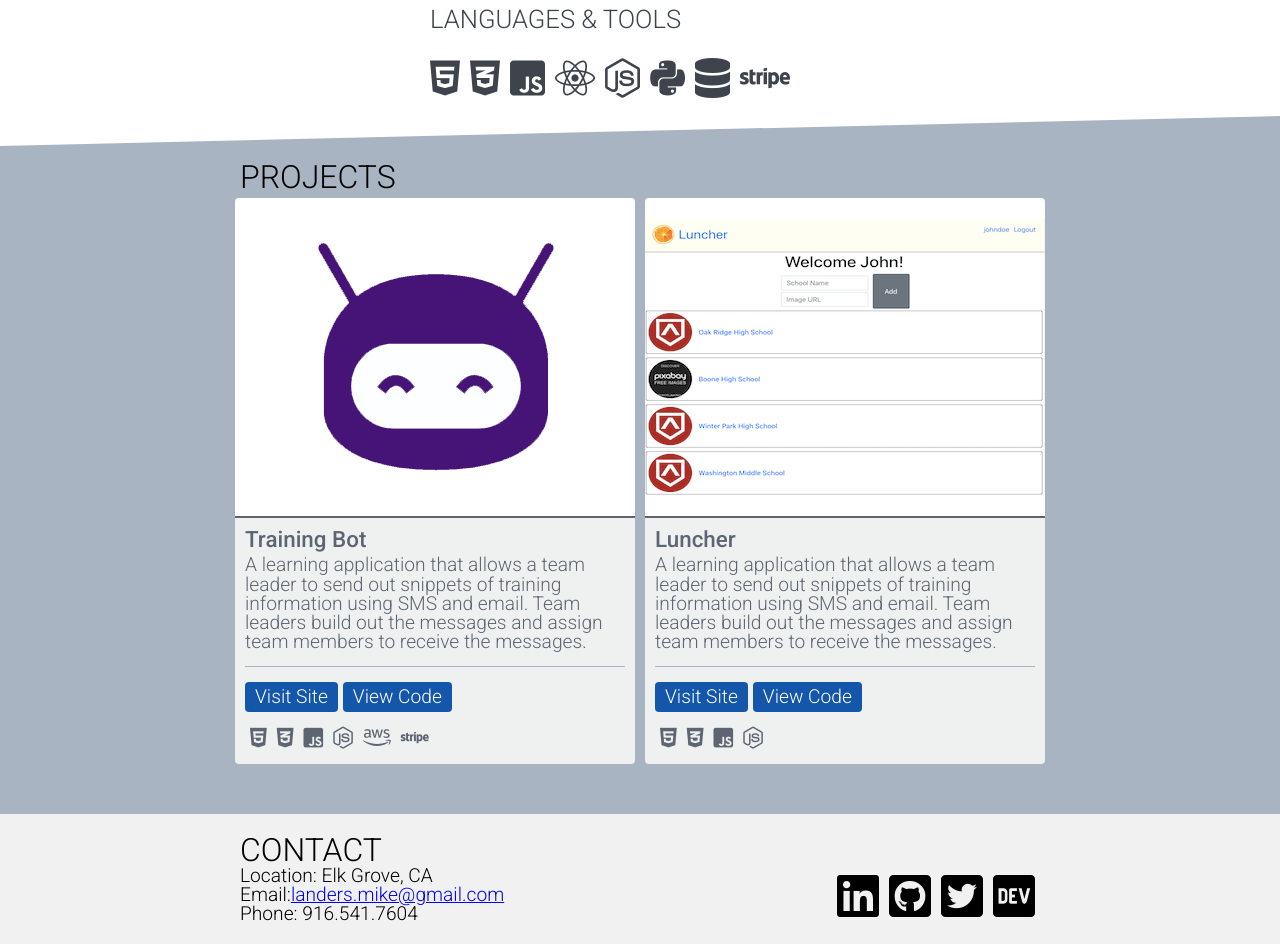
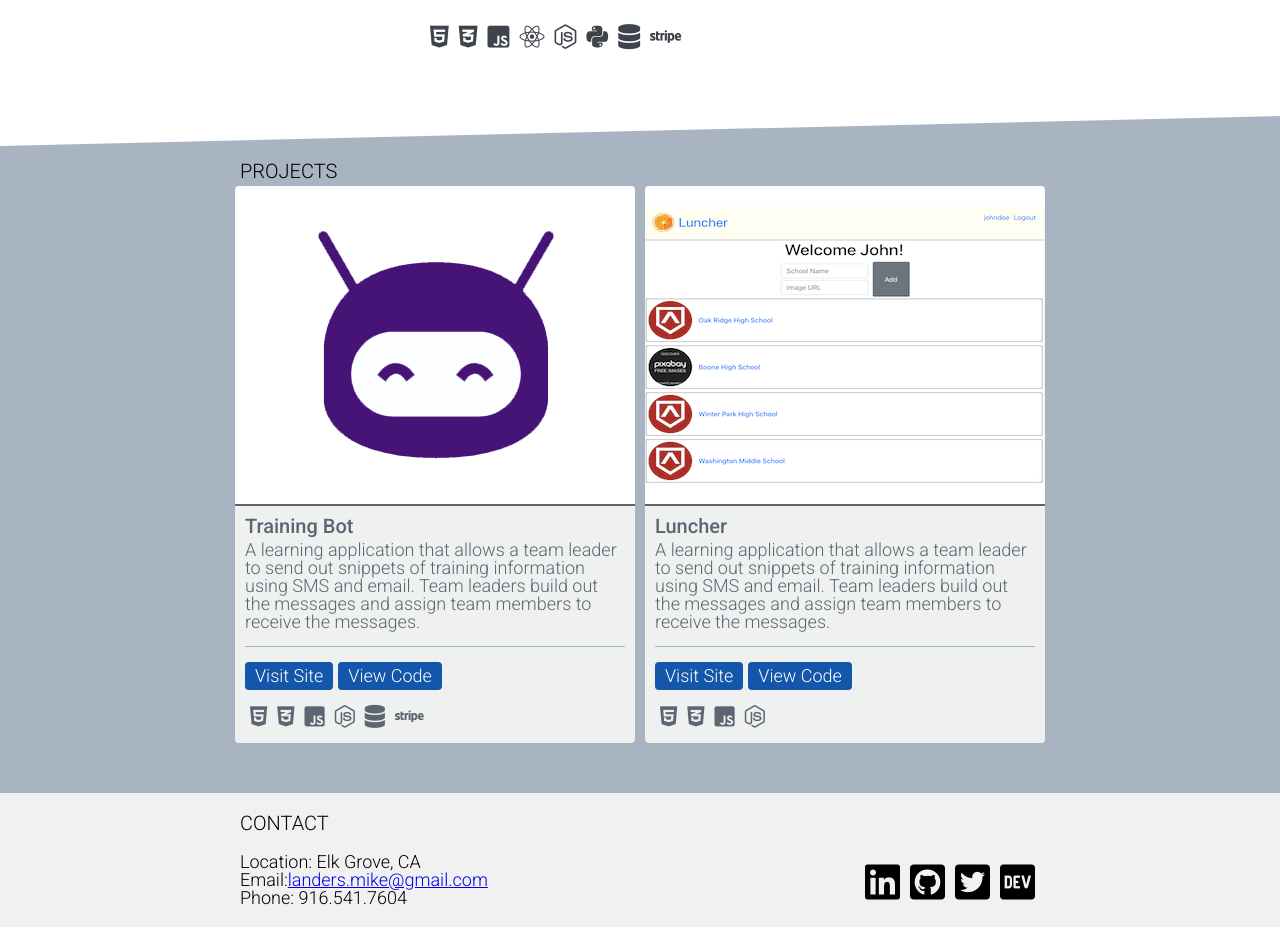
Before and after one commit to mlanders/Portfolio, a React (Create React App) app: page / in a window 1280 px wide. Shown: the part 784-1728 px from the top of the page. Built offline with nearby package versions, Linux system fonts and the light colour scheme.

Commit message:
adjusted font sizes

```diff
--- a/public/index.html
+++ b/public/index.html
@@ -40,6 +40,11 @@
 			src="https://unpkg.com/react-dom@16/umd/react-dom.development.js"
 			crossorigin
 		></script>
+		<style>
+			html {
+				font-size: 62.5%;
+			}
+		</style>
 	</head>
 
 	<body>
--- a/src/components/About.js
+++ b/src/components/About.js
@@ -1,144 +1,105 @@
-import React from 'react';
-import styled from 'styled-components';
-import ReactTooltip from 'react-tooltip';
-import headshot from '../img/headshot.png';
+import React from "react";
+import styled from "styled-components";
+import ReactTooltip from "react-tooltip";
+import headshot from "../img/headshot.png";
 const fab = {
-    marginRight: '10px',
-    fontSize: '2.5rem'
+	marginRight: "10px",
+	fontSize: "2.5rem"
 };
 function About() {
 	return (
 		<Wrapper>
 			<Container>
 				<div>
-                    <Headshot alt="Michael Landers" src={headshot} />
+					<Headshot alt='Michael Landers' src={headshot} />
 				</div>
 				<div>
 					<Info>
-                        <h5>
+						<h4>
 							<em>ABOUT ME</em>
-                        </h5>
+						</h4>
 						<br />
 						<p>
-                            Developer with a passion for education and crafting
-                            friendly interfaces. My specialties are Javascript,
-                            React, Redux,and Express.
+							Developer with a passion for education and crafting friendly
+							interfaces. My specialties are Javascript, React, Redux,and
+							Express.
 						</p>
 						<p>
-                            After ten years in the customer support industry,
-                            I've developed strong problem-solving and
-                            communication skills. I look forward to combining
-                            those skills to help build visually exciting
-                            projects.
-                        </p>{' '}
+							After ten years in the customer support industry, I've developed
+							strong problem-solving and communication skills. I look forward to
+							combining those skills to help build visually exciting projects.
+						</p>{" "}
 					</Info>
 					<Skills>
-                        <h5>
+						<h4>
 							<em>LANGUAGES & TOOLS</em>
-                        </h5>
+						</h4>
 						<br />
+						<i style={fab} className=' fab fa-html5' data-tip data-for='html' />
 						<i
 							style={fab}
-                            className=" fab fa-html5"
+							className='fab fa-css3-alt '
 							data-tip
-                            data-for="html"
+							data-for='css'
 						/>
 						<i
 							style={fab}
-                            className="fab fa-css3-alt "
+							className='fab fa-js-square '
 							data-tip
-                            data-for="css"
+							data-for='js'
 						/>
 						<i
 							style={fab}
-                            className="fab fa-js-square "
+							className='fab fa-react '
 							data-tip
-                            data-for="js"
+							data-for='react'
 						/>
 						<i
 							style={fab}
-                            className="fab fa-react "
+							className='fab fa-node-js '
 							data-tip
-                            data-for="react"
+							data-for='node'
 						/>
 						<i
 							style={fab}
-                            className="fab fa-node-js "
+							className='fab fa-python '
 							data-tip
-                            data-for="node"
+							data-for='python'
 						/>
 						<i
 							style={fab}
-                            className="fab fa-python "
+							className='fas fa-database '
 							data-tip
-                            data-for="python"
+							data-for='database'
 						/>
 						<i
 							style={fab}
-                            className="fas fa-database "
+							className='fab fa-stripe '
 							data-tip
-                            data-for="database"
+							data-for='stripe'
 						/>
-                        <i
-                            style={fab}
-                            className="fab fa-stripe "
-                            data-tip
-                            data-for="stripe"
-                        />
-                        <ReactTooltip
-                            place="top"
-                            id="html"
-                            type="dark"
-                            effect="solid">
+						<ReactTooltip place='top' id='html' type='dark' effect='solid'>
 							<span>HTML5</span>
 						</ReactTooltip>
-                        <ReactTooltip
-                            place="top"
-                            id="css"
-                            type="dark"
-                            effect="solid">
+						<ReactTooltip place='top' id='css' type='dark' effect='solid'>
 							<span>CSS3</span>
 						</ReactTooltip>
-                        <ReactTooltip
-                            place="top"
-                            id="js"
-                            type="dark"
-                            effect="solid">
+						<ReactTooltip place='top' id='js' type='dark' effect='solid'>
 							<span>Javascript</span>
 						</ReactTooltip>
-                        <ReactTooltip
-                            place="top"
-                            id="react"
-                            type="dark"
-                            effect="solid">
+						<ReactTooltip place='top' id='react' type='dark' effect='solid'>
 							<span>React</span>
 						</ReactTooltip>
-                        <ReactTooltip
-                            place="top"
-                            id="node"
-                            type="dark"
-                            effect="solid">
+						<ReactTooltip place='top' id='node' type='dark' effect='solid'>
 							<span>Node</span>
 						</ReactTooltip>
-                        <ReactTooltip
-                            place="top"
-                            id="database"
-                            type="dark"
-                            effect="solid">
+						<ReactTooltip place='top' id='database' type='dark' effect='solid'>
 							<span>AWS RDS, SQLite, Postgres</span>
 						</ReactTooltip>
-                        <ReactTooltip
-                            place="top"
-                            id="stripe"
-                            type="dark"
-                            effect="solid">
+						<ReactTooltip place='top' id='stripe' type='dark' effect='solid'>
 							<span>Stripe</span>
 						</ReactTooltip>
-                        <ReactTooltip
-                            place="top"
-                            id="python"
-                            type="dark"
-                            effect="solid">
+						<ReactTooltip place='top' id='python' type='dark' effect='solid'>
 							<span>Python</span>
 						</ReactTooltip>
 					</Skills>
@@ -150,7 +111,7 @@ function About() {
 
 export default About;
 const Wrapper = styled.div`
-    font-family: 'Roboto', sans-serif;
+	font-family: "Roboto", sans-serif;
 	box-sizing: border-box;
 	display: flex;
 	height: 400px;
@@ -174,16 +135,16 @@ const Headshot = styled.img`
 `;
 
 const Info = styled.div`
-    font-size: 1.6rem;
+	font-size: 2rem;
 	font-weight: 300;
 	p {
 		margin-bottom: 15px;
-        font-size: 1.4rem;
+		font-size: 1.8rem;
 	}
 `;
 
 const Skills = styled.div`
-    font-size: 1.6rem;
+	font-size: 2.3rem;
 	font-weight: 300;
 	margin-top: 50px;
 `;
--- a/src/components/Bottom.js
+++ b/src/components/Bottom.js
@@ -74,14 +74,14 @@ const BottomSection = styled.section`
 const SectionTitle = styled.div`
 	max-width: 800px;
 	width: 100%;
-	margin: 0 auto;
+	margin: 0 auto 20px;
 	font-size: 2rem;
 	font-weight: 300;
 `;
 const ContactInfo = styled.div`
 	display: flex;
 	flex-direction: column;
-	font-size: 1.2rem;
+	font-size: 1.8rem;
 `;
 const Social = styled.section`
 	align-self: center;
@@ -91,7 +91,7 @@ const Social = styled.section`
 	}
 
 	a {
-		font-size: 3rem;
+		font-size: 4rem;
 		text-decoration: none;
 		color: black;
 		margin: 15px 5px;
--- a/src/components/Projects.js
+++ b/src/components/Projects.js
@@ -24,7 +24,7 @@ function Projects(props) {
 								</ButtonWrapper>
 								<Tags>
 									{item.tags.map(tag => (
-										<i className={` fab ${tag}`} />
+										<i className={`${tag}`} />
 									))}
 								</Tags>
 							</RowContent>
@@ -80,7 +80,7 @@ const Button = styled.a`
 	text-decoration: none;
 	padding: 5px 10px;
 	border-radius: 4px;
-	font-size: 1.2rem;
+	font-size: 1.8rem;
 	background-color: #1356aa;
 	color: #fff;
 	margin-right: 5px;
@@ -132,15 +132,15 @@ const RowContent = styled.div`
 	border-bottom-right-radius: 4px;
 	h2 {
 		font-weight: 500;
-		font-size: 1.4rem;
+		font-size: 2rem;
 	}
 	p {
-		font-size: 1.2rem;
+		font-size: 1.8rem;
 		margin: 5px 0;
 	}
 `;
 const Tags = styled.div`
-	font-size: 1.4rem;
+	font-size: 2.3rem;
 	i {
 		padding: 5px;
 	}
--- a/src/data.js
+++ b/src/data.js
@@ -12,12 +12,12 @@ const projects = [
 		github: "https://github.com/training-bot",
 		preview: "https://www.trainingbot.co/",
 		tags: [
-			"fa-html5",
-			"fa-css3-alt",
-			"fa-js-square",
-			"fa-node-js",
-			"fa-aws",
-			"fa-stripe"
+			"fab fa-html5",
+			"fab fa-css3-alt",
+			"fab fa-js-square",
+			"fab fa-node-js",
+			"fas fa-database",
+			"fab fa-stripe"
 		]
 	},
 	{
@@ -28,7 +28,12 @@ const projects = [
 		img: `${project_2}`,
 		github: "https://github.com/luncher2-build-week-org-19/FE-Luncher2",
 		preview: "https://luncher2.netlify.com/",
-		tags: ["fa-html5", "fa-css3-alt", "fa-js-square", "fa-node-js"]
+		tags: [
+			"fab fa-html5",
+			"fab fa-css3-alt",
+			"fab fa-js-square",
+			"fab fa-node-js"
+		]
 	}
 	// {
 	// 	id: 1,
@@ -61,15 +66,16 @@ const projects = [
 	// }
 ];
 /*
-fa-react
-fa-html5
-fa-css3-alt
-fa-js-square
-fa-node-js
-fa-python
-fa-angular
-fa-aws
-fa-stripe
+fab fa-react
+fab fa-html5
+fab fa-css3-alt
+fab fa-js-square
+fab fa-node-js
+fab fa-python
+fab fa-angular
+fab fa-aws
+fab fa-stripe
+fas fa-database
 */
 
 export default projects;
```
Lines whose indentation alone changed are shown as unchanged.
